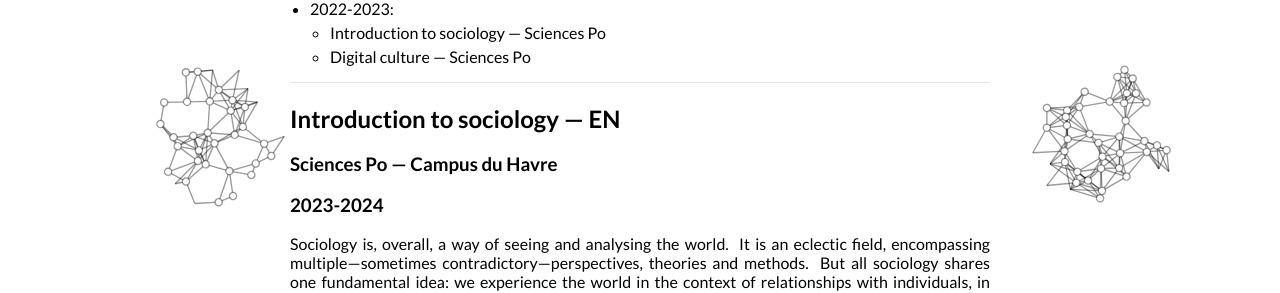
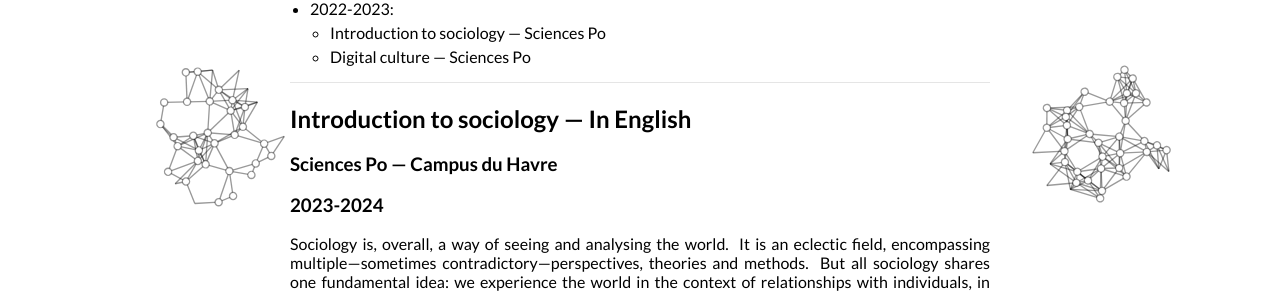
Before and after one commit to bglbrt/bglbrt.github.io, a Jekyll site: the page built from fr/enseignement.md, in a window 1280 px wide and 900 px high. Shown: the part 318-611 px from the top of the window. Built offline with Jekyll 4.4.1, drawn with Linux system fonts in a browser that asks for light colours.

Commit message:
Update enseignement.md

```diff
--- a/fr/enseignement.md
+++ b/fr/enseignement.md
@@ -22,7 +22,7 @@
 
 ---
 
-## Introduction to sociology — **EN**
+## Introduction to sociology — **In English**
 ### Sciences Po — Campus du Havre
 ### 2023-2024
 
@@ -135,7 +135,7 @@
 
 ---
 
-## Introduction to sociology — **EN**
+## Introduction to sociology — **In English**
 ### Sciences Po — Campus du Havre
 ### 2022-2023
 
```
